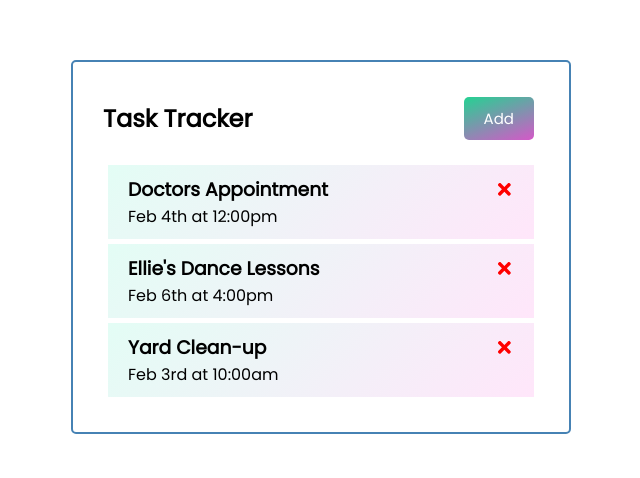
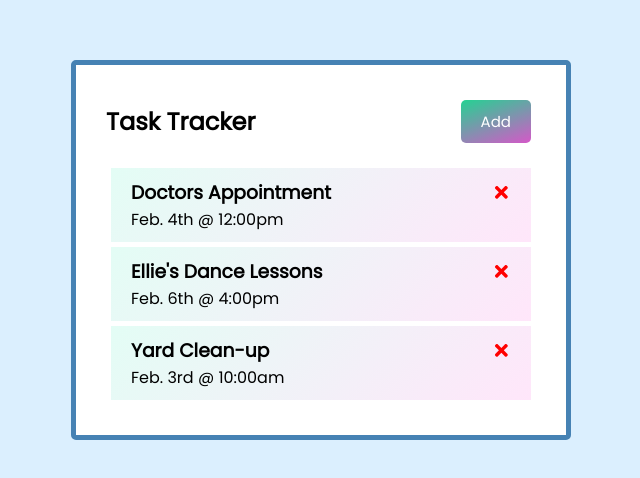
Before and after one commit to cdsalty/TaskTracker, a React (Create React App) app: page / in a window 1280 px wide. Shown: the top 478 px of the page, without its empty margins (319-959 px from the left). Built offline with nearby package versions, Linux system fonts and the light colour scheme.

Commit message:
small styling updates

```diff
--- a/src/App.js
+++ b/src/App.js
@@ -7,19 +7,19 @@ const App = () => {
     {
       id: 1,
       text: "Doctors Appointment",
-      day: "Feb 4th at 12:00pm",
+      day: "Feb. 4th @ 12:00pm",
       reminder: "true"
     },
     {
       id: 2,
       text: "Ellie's Dance Lessons",
-      day: "Feb 6th at 4:00pm",
+      day: "Feb. 6th @ 4:00pm",
       reminder: "true"
     },
     {
       id: 3,
       text: "Yard Clean-up",
-      day: "Feb 3rd at 10:00am",
+      day: "Feb. 3rd @ 10:00am",
       reminder: "false"
     }
   ]);
--- a/src/components/Task.js
+++ b/src/components/Task.js
@@ -2,7 +2,7 @@ import { FaTimes } from "react-icons/fa";
 
 const Task = ({ task, onDelete, onToggle }) => {
   return (
-    <div className="task" onDoubleClick={id => onToggle(task.id)}>
+    <div className="task" onDoubleClick={() => onToggle(task.id)}>
       <h3>
         {task.text}{" "}
         <FaTimes
@@ -23,6 +23,6 @@ export default Task;
 
       i n s t e a d
 
-  <div className="task" onDoubleClick={() => taskReminder(task.id)}>
+  <div className="task" onDoubleClick={(id) => taskReminder(task.id)}>
 
 */
--- a/src/index.css
+++ b/src/index.css
@@ -8,6 +8,7 @@
 
 body {
   font-family: "Poppins", sans-serif;
+  background-color: rgba(141, 205, 254, 0.31);
 }
 
 .container {
@@ -15,7 +16,8 @@ body {
   margin: 60px auto;
   overflow: auto;
   min-height: 300px;
-  border: 2px solid steelblue;
+  background-color: white;
+  border: 5px solid steelblue;
   padding: 30px;
   border-radius: 5px;
 }
@@ -64,7 +66,7 @@ body {
 }
 
 .task.reminder {
-  border-left: 5px solid green;
+  border-left: 5px solid purple;
 }
 
 .task h3 {
```
